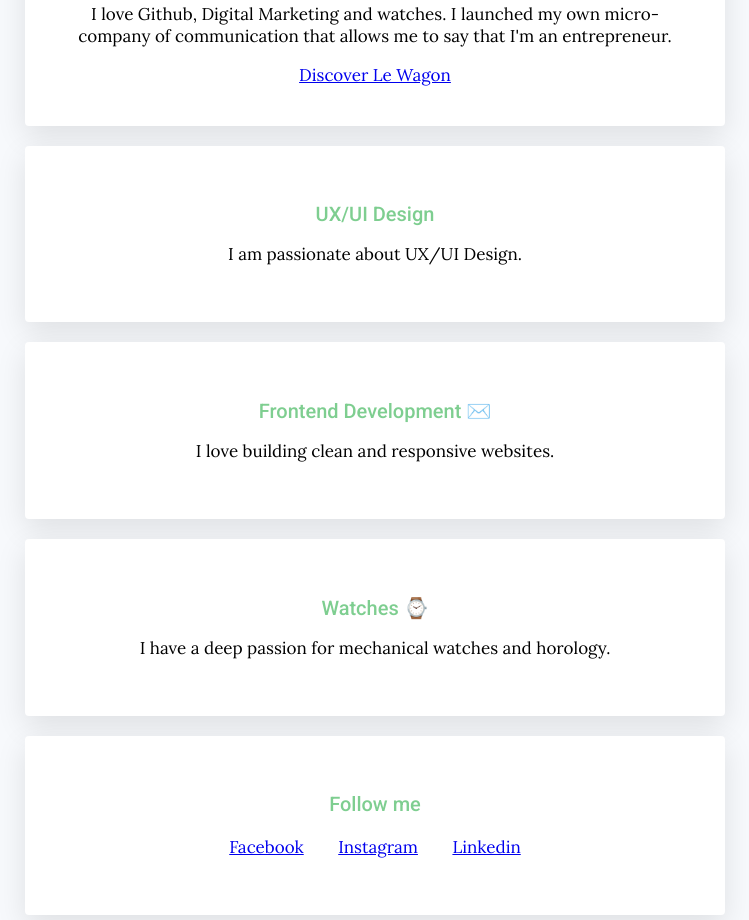
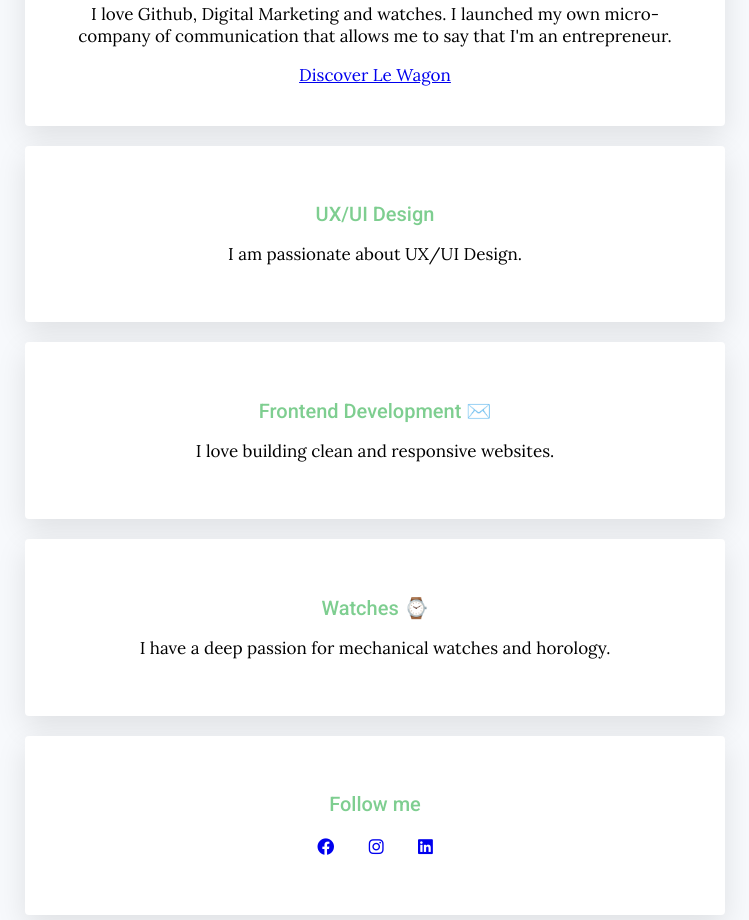
Before and after one commit to louis-morand75/my-profile, a plain HTML site: page index.html in a window 1280 px wide. Shown: the part 580-1500 px from the top of the page, without its empty margins (265-1014 px from the left). Drawn offline with Linux system fonts and the light colour scheme.

Commit message:
index.html

```diff
--- a/index.html
+++ b/index.html
@@ -5,7 +5,54 @@
     <meta charset="utf-8">
     <link rel="stylesheet" href="style.css">
     <link href="https://fonts.googleapis.com/css2?family=Lora:wght@400;700&family=Roboto:wght@300;500;900&display=swap" rel="stylesheet">
+</head><!DOCTYPE html>
+<html>
+<head>
+    <title>Louis Morand's profile</title>
+    <link rel="stylesheet" href="https://cdnjs.cloudflare.com/ajax/libs/font-awesome/6.4.0/css/all.min.css">
+    <meta charset="utf-8">
+    <link rel="stylesheet" href="style.css">
+    <link href="https://fonts.googleapis.com/css2?family=Lora:wght@400;700&family=Roboto:wght@300;500;900&display=swap" rel="stylesheet">
 </head>
+<body>
+
+  <div id="main-container">
+
+    <div class="card" id="profile-intro">
+        <h1>Hello, I'm louis 😎</h1>
+        <img src="images/profile.jpg" class="img-circle" alt="Louis Morand">
+        <p>
+            I love Github, Digital Marketing and watches. I launched my own micro-company of communication that allows me to say that I'm an entrepreneur.
+        </p>
+        <a href="https://lewagon.com" target="_blank" class="btn-blue">Discover Le Wagon</a>
+    </div>
+
+    <div class="card">
+        <h2>UX/UI Design</h2>
+        <p>I am passionate about UX/UI Design.</p>
+    </div>
+
+    <div class="card">
+        <h2>Frontend Development ✉️</h2>
+        <p>I love building clean and responsive websites.</p>
+    </div>
+
+    <div class="card" id="watches-section">
+        <h2>Watches ⌚️</h2>
+        <p>I have a deep passion for mechanical watches and horology.</p>
+    </div>
+
+    <div class="card">
+        <h2>Follow me</h2>
+        <ul class="list-inline">
+            <li><a href="https://www.facebook.com/profile.php?id=61579947597893" target="_blank"><i class="fa-brands fa-facebook"></i></a></li>
+            <li><a href="https://www.instagram.com/louis_mrnd/" target="_blank"><i class="fa-brands fa-instagram"></i></a></li>
+            <li><a href="https://www.linkedin.com/in/louis-morand-a43505384/"><i class="fa-brands fa-linkedin"></i></a></li>
+        </ul>
+    </div>
+
+  </div> </body>
+</html>
 <body>
 
   <div id="main-container">
```
